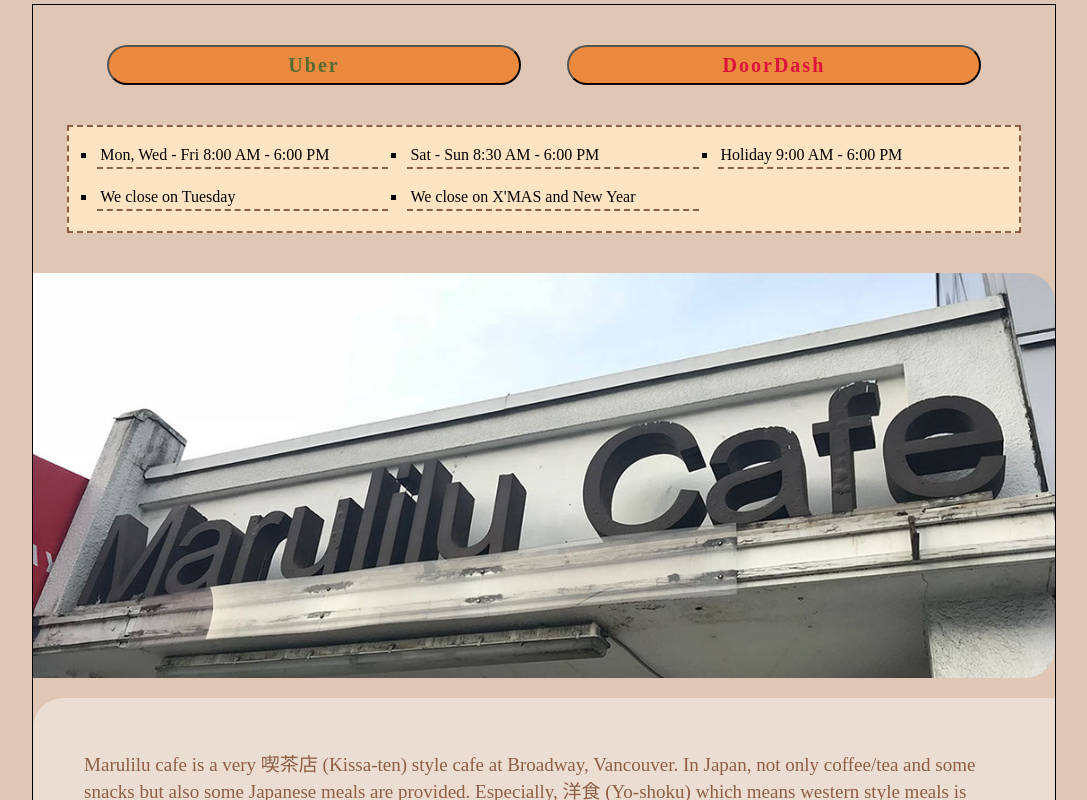
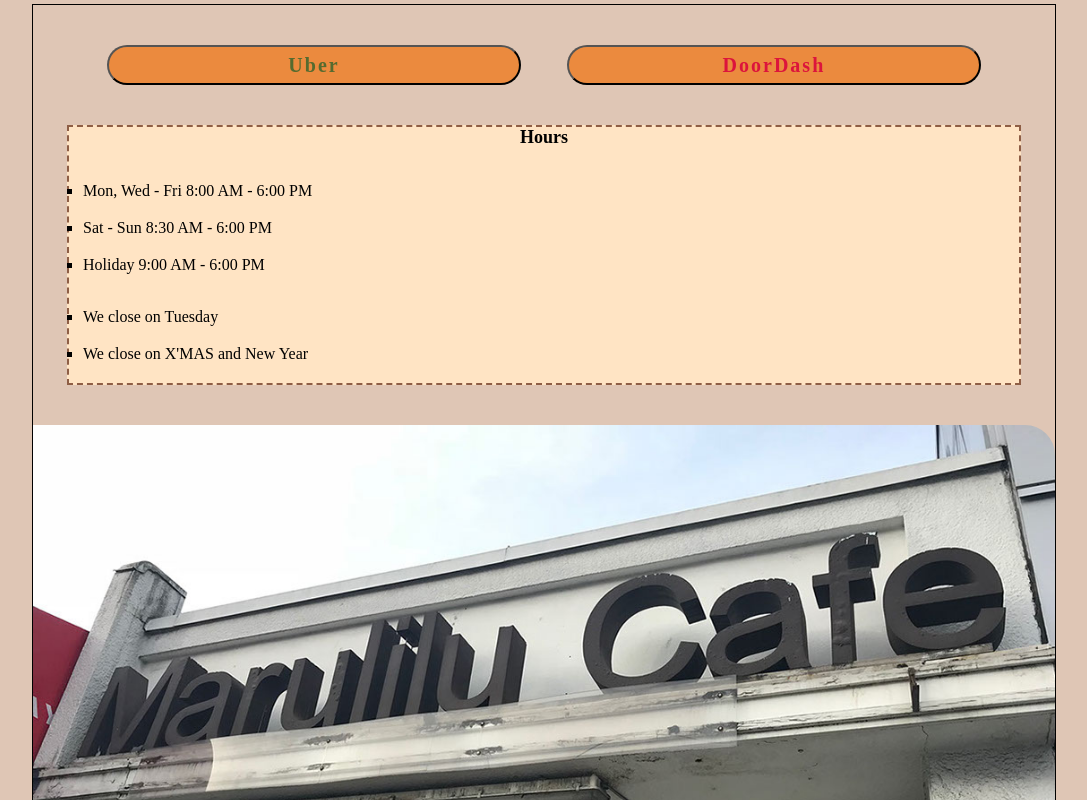
Before and after one commit to otatakahiro/project01, a Vue app: page / in a window 1280 px wide. Shown: the part 780-1580 px from the top of the page, without its empty margins (96-1183 px from the left). Built offline with nearby package versions, Linux system fonts and the light colour scheme; a web font is replaced by a local one.

Commit message:
project01 010

```diff
--- a/src/components/TopCompo.vue
+++ b/src/components/TopCompo.vue
@@ -7,8 +7,12 @@
             <button href="#">DoorDash</button>
         </article>
         <article class="announcement">
-            <ul>
-                <li v-for='(anouncement, index) in announcements' :key='index'>{{anouncement.news}}</li>
+            <h5>Hours</h5>
+            <ul class="for-open">
+                <li v-for='(anouncement, index) in openannouncements' :key='index'>{{anouncement.news}}</li>
+            </ul>
+            <ul class="for-close">
+                <li v-for='(anouncement,index) in closeannouncements' :key='index'>{{anouncement.news}}</li>
             </ul>
         </article>
 
@@ -27,12 +31,14 @@
     name:'TopCompo',
     data(){
         return {
-            announcements: [
+            openannouncements: [
                 {news:'Mon, Wed - Fri 8:00 AM - 6:00 PM'},
                 {news:'Sat - Sun 8:30 AM - 6:00 PM'},
-                {news:'Holiday 9:00 AM - 6:00 PM'},
+                {news:'Holiday 9:00 AM - 6:00 PM'}
+            ],
+            closeannouncements: [
                 {news:'We close on Tuesday'},
-                {news:"We close on X'MAS and New Year"},
+                {news:"We close on X'MAS and New Year"}
             ]
         }
     }
@@ -46,6 +52,11 @@
 } */
 
 @media (min-width: 300px) {
+    h5 {
+        font-size: 18px;
+        color: black;
+        text-align: center;
+    }
 
     .top {
         display: flex;
@@ -102,23 +113,31 @@
 
     .announcement {
         width: 92%;
+        display: flex;
+        flex-direction: column;
+        align-items: center;
+        row-gap: 15px;
     }
 
-    .announcement > ul {
-        width: 100%;
+    .for-open,
+    .for-close {
+        display: flex;
+        flex-direction: column;
     }
 
-    .announcement li{
-        border-bottom: 2px dashed rgba(142, 94, 69, 1);
-        /* color: rgba(142, 94, 69, 1); */
+    .for-open > li,
+    .for-close > li {
         color: black;
-        /* color: white; */
-        list-style: none;
-        padding: 3px;
-        font-size: 19px;
-        width: 100%;
+        list-style: square;
+        /* width: 100%; */
+        font-size: 15px;
+        text-align: left;
     }
 
+    /* .for-close > li {
+
+    }
+     */
     .introduction > img {
         width: 100%;
     }
--- a/src/components/menus/BreakfastMenu.vue
+++ b/src/components/menus/BreakfastMenu.vue
@@ -203,6 +203,7 @@
         flex-direction: column;
         align-items: center;
         row-gap: 10px;
+        padding-top: 10%;
     }
 
     .displaymenu > h3 {
```
